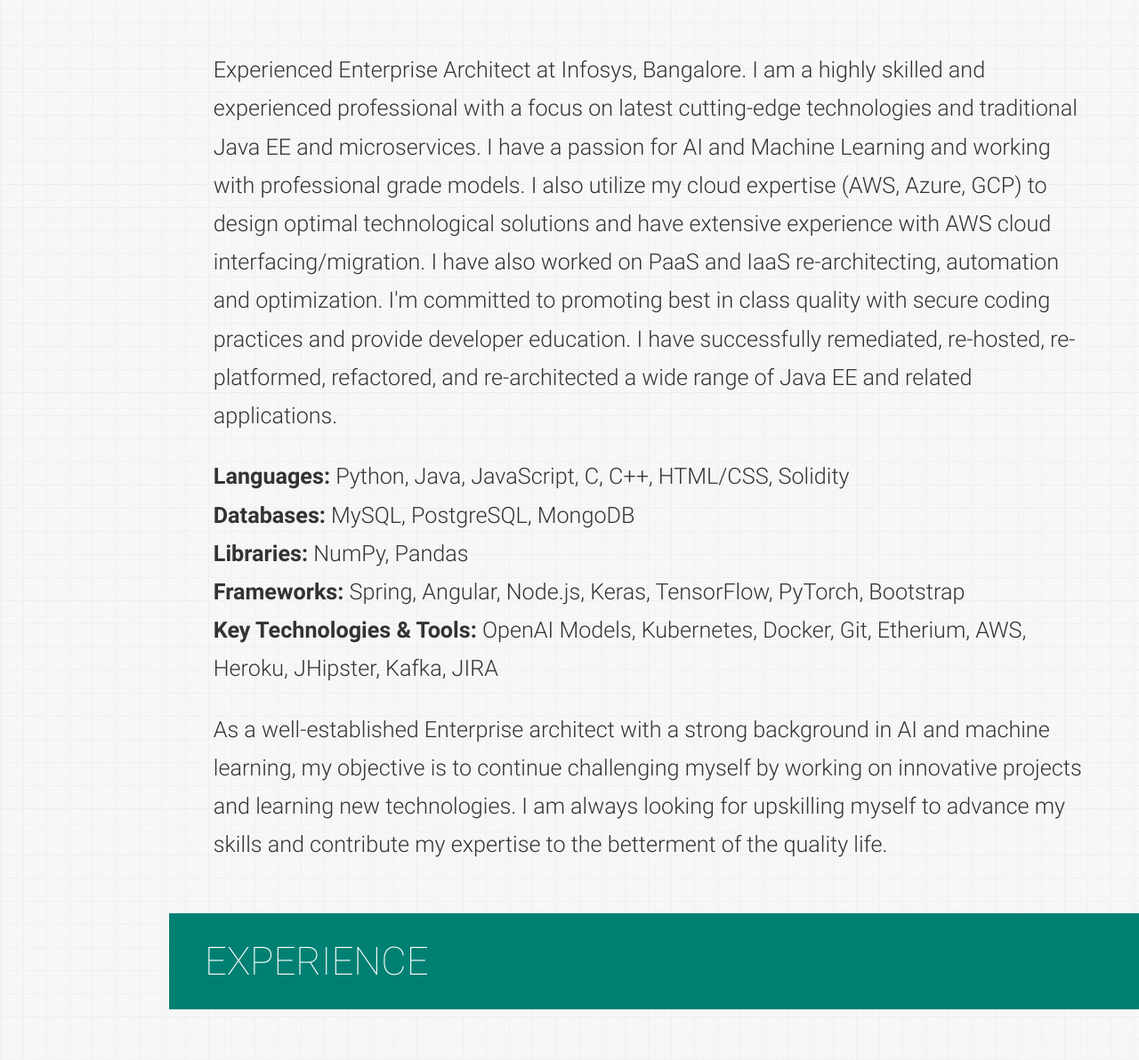
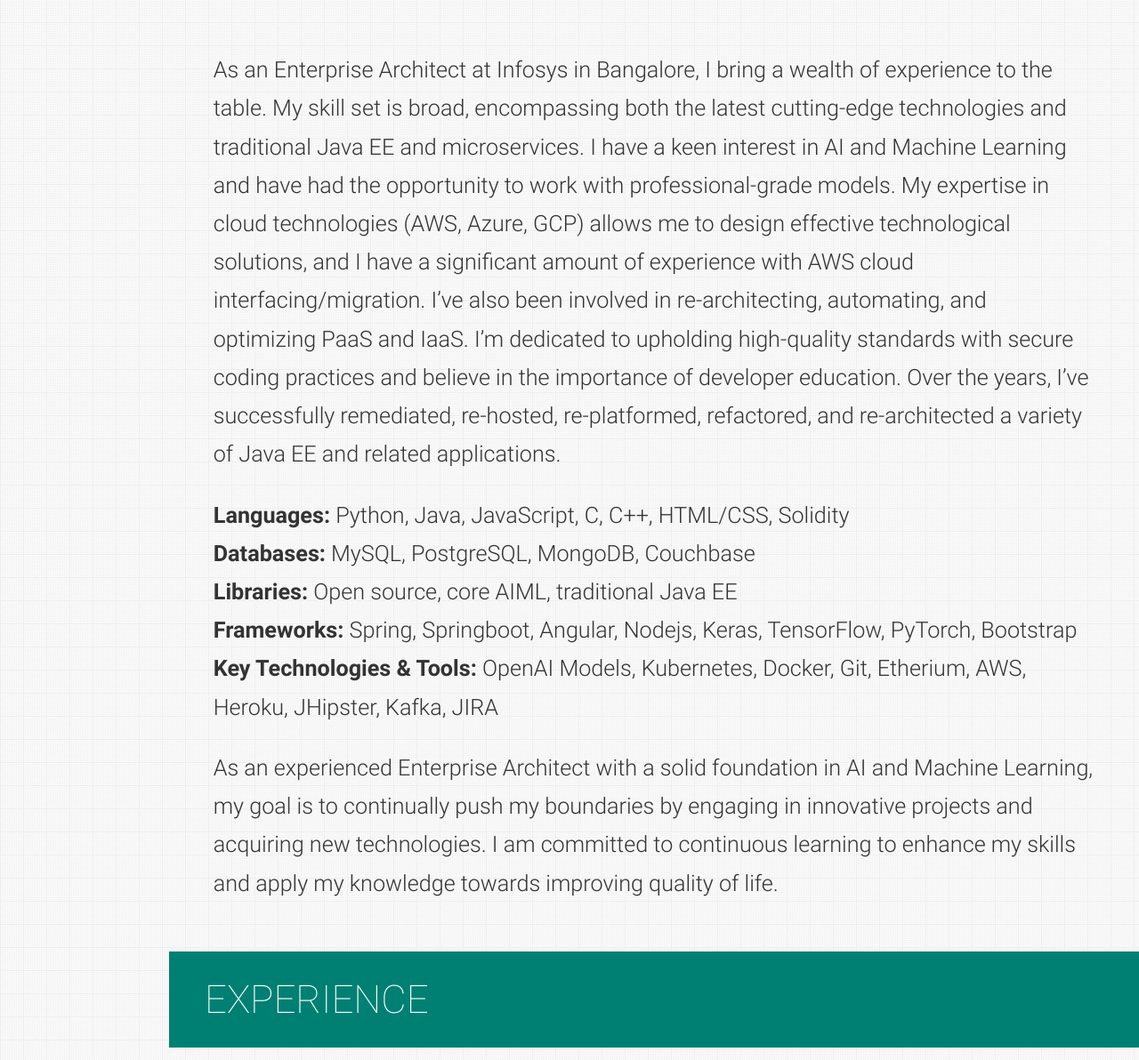
Before and after one commit to dilipkrbe/dilipkrbe.github.io, a plain HTML site: page index.html in a window 1280 px wide. Shown: the part 911-2103 px from the top of the page at 89% size. Drawn offline with Linux system fonts and the light colour scheme.

Commit message:
indexupdates

```diff
--- a/index.html
+++ b/index.html
@@ -63,7 +63,7 @@
       <li class="logo">
         <a id="logo-container" aria-label="Navigate to the beginning of the page" href="#intro"
           class="brand-logo grey-blue-text">
-          <img src="/assets/img/passport-new1.jpg" class="circle img-responsive profile-pic" alt="Dilip">
+          <img src="/assets/img/passport-new1.jpg" class="circle img-responsive profile-pic" alt="Dilip Bhatt">
         </a>
       </li>
 
@@ -186,7 +186,7 @@
               <h2>Hi, I'm <span class="teal">Dilip Bhatt.</span></h2>
               <h5 style="color:#fff">Experienced in <span class="typing" style="font-weight: 300; color:#004d40"></span></h5>
               <!-- <h5 style="color:#00796b">A <span class="typing" style="font-weight: 300; color:#fff"></span></h5> -->
-              <h5>A well-established Enterprise Architect, AWS Cloud Adept, AI and Machine Learning proficient, Blockchain Conversant. Also skilled in conventional Java EE Microservices, Kafka, Docker and Kubernetes. Java 5 Certified, Level-1 certificated and proficient in AI, Machine Learning, Blockchain, AWS and Android SDK.</h5>
+              <h5>A well-established Enterprise Architect, Cloud Migration Strategist, AI-ML Practitioner, Blockchain Conversant and Microservices Architecture. Skilled in conventional Java EE, Kafka, Docker and Kubernetes. Java 5 Certified, Certificated and proficient in AI, Blockchain, AWS, Azure and Android SDK.</h5>
             </div>
             <div class="social">
               <a href="https://www.linkedin.com/in/dilipbhatt/" target="_blank">
@@ -215,21 +215,21 @@
       <h3 class="page-title white-text teal">About</h3>
       <div class="container flow-text">
         <p>
-        Experienced Enterprise Architect at Infosys, Bangalore. I am a highly skilled and experienced professional with a focus on latest cutting-edge technologies and traditional Java EE and microservices. I have a passion for AI and Machine Learning and working with professional grade models. I also utilize my cloud expertise (AWS, Azure, GCP) to design optimal technological solutions and have extensive experience with AWS cloud interfacing/migration. I have also worked on PaaS and IaaS re-architecting, automation and optimization. I'm committed to promoting best in class quality with secure coding practices and provide developer education. I have successfully remediated, re-hosted, re-platformed, refactored, and re-architected a wide range of Java EE and related applications.
+          As an Enterprise Architect at Infosys in Bangalore, I bring a wealth of experience to the table. My skill set is broad, encompassing both the latest cutting-edge technologies and traditional Java EE and microservices. I have a keen interest in AI and Machine Learning and have had the opportunity to work with professional-grade models. My expertise in cloud technologies (AWS, Azure, GCP) allows me to design effective technological solutions, and I have a significant amount of experience with AWS cloud interfacing/migration. I’ve also been involved in re-architecting, automating, and optimizing PaaS and IaaS. I’m dedicated to upholding high-quality standards with secure coding practices and believe in the importance of developer education. Over the years, I’ve successfully remediated, re-hosted, re-platformed, refactored, and re-architected a variety of Java EE and related applications.
         </p>
         <p>
           <ul>
             <li><b>Languages:</b> Python, Java, JavaScript, C, C++, HTML/CSS, Solidity</li>
-            <li><b>Databases:</b> MySQL, PostgreSQL, MongoDB</li>
-            <li><b>Libraries:</b> NumPy, Pandas</li>
-            <li><b>Frameworks:</b> Spring, Angular, Node.js, Keras, TensorFlow, PyTorch, Bootstrap</li>
+            <li><b>Databases:</b> MySQL, PostgreSQL, MongoDB, Couchbase</li>
+            <li><b>Libraries:</b> Open source, core AIML, traditional Java EE</li>
+            <li><b>Frameworks:</b> Spring, Springboot, Angular, Nodejs, Keras, TensorFlow, PyTorch, Bootstrap</li>
             <li><b>Key Technologies & Tools:</b> OpenAI Models, Kubernetes, Docker, Git, Etherium, AWS, Heroku, JHipster, Kafka, JIRA</li>
           </ul>
 
         </p>
 
         <p>
-          As a well-established Enterprise architect with a strong background in AI and machine learning, my objective is to continue challenging myself by working on innovative projects and learning new technologies. I am always looking for upskilling myself to advance my skills and contribute my expertise to the betterment of the quality life.
+          As an experienced Enterprise Architect with a solid foundation in AI and Machine Learning, my goal is to continually push my boundaries by engaging in innovative projects and acquiring new technologies. I am committed to continuous learning to enhance my skills and apply my knowledge towards improving quality of life.
         </p>
       </div>
     </section>
@@ -896,7 +896,7 @@
   <script src="/assets/vendor/typed.js/typed.min.js"></script>
   <script type="text/javascript">
     var typed = new Typed('.typing',{
-      strings: ["Architecture and Solutioning", "AI and Machine Learning", "AWS Cloud", "Microservices", "Containerization"],
+      strings: ["Enterprise Architecture", "Applied AI", "Cloud Migration", "Microservices", "Containerization"],
       loop: true,
       typeSpeed: 80,
       backSpeed: 40
```
